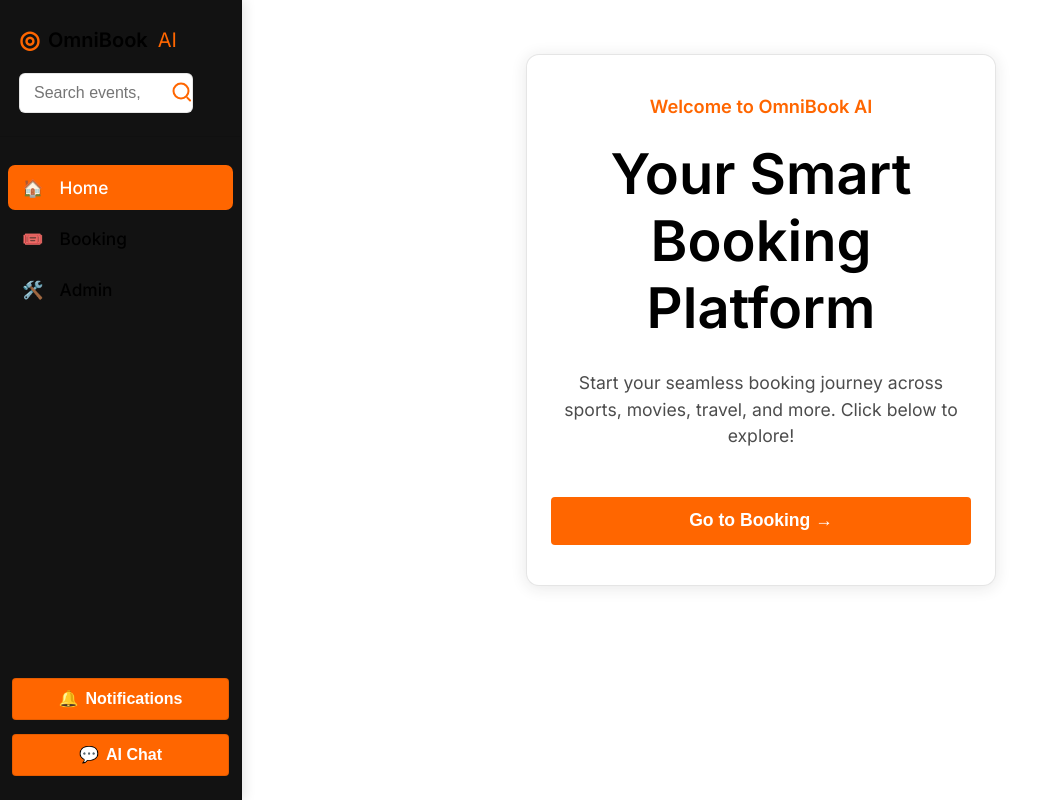
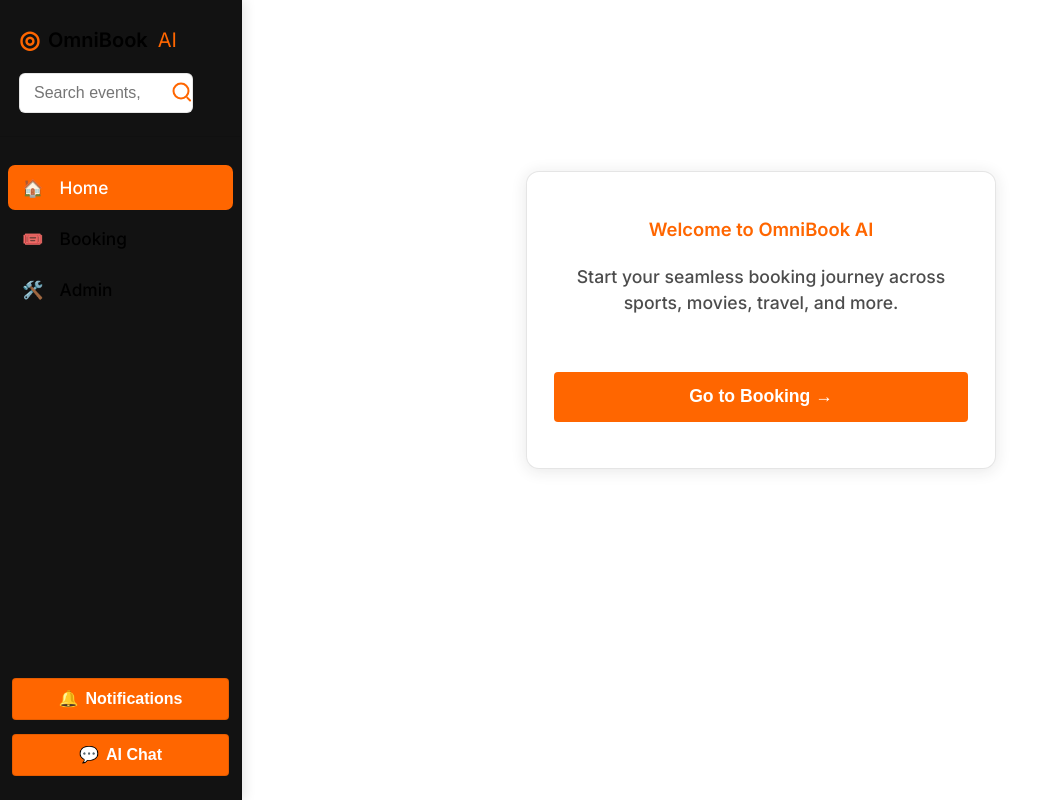
Before and after one commit to Workflow-Manager-admin/omnibook-ai-16339-5bd977bd, a React (Create React App) app in the folder omni_book_ai/: page / in a window 1280 px wide. Shown: the whole page, without its empty margins (0-1051 px from the left). Built offline with nearby package versions, Linux system fonts and the light colour scheme.

Commit message:
Auto-commit: Changes as of 2025-05-30T03:43:50.278386+00:00

```diff
--- a/omni_book_ai/src/App.js
+++ b/omni_book_ai/src/App.js
@@ -12,7 +12,7 @@ import { NavLink, Routes, Route, Outlet } from 'react-router-dom';
 
 /**
  * PUBLIC_INTERFACE
- * Home page: Simple welcome message and navigation button to the Booking page.
+ * Home page: Only a welcome message and button to navigate to Booking page.
  */
 import { useNavigate } from 'react-router-dom'; // Import navigation hook
 
@@ -20,22 +20,23 @@ function Home() {
   const navigate = useNavigate();
   return (
     <div className="main-content-inner single-page" style={{ display: 'flex', justifyContent: 'center', alignItems: 'center', minHeight: '80vh' }}>
-      <div className="card-section" style={{ textAlign: 'center', maxWidth: 470, margin: '0 auto', padding: '40px 24px' }}>
-        <div className="subtitle" style={{ color: 'var(--kavia-orange)', fontWeight: 600, marginBottom: 8, fontSize: '1.14em' }}>
+      <div className="card-section" style={{ textAlign: 'center', maxWidth: 470, margin: '0 auto', padding: '46px 27px' }}>
+        <div className="subtitle" style={{ color: 'var(--kavia-orange)', fontWeight: 600, marginBottom: 8, fontSize: '1.15em' }}>
           Welcome to OmniBook AI
         </div>
-        <div className="title" style={{ marginBottom: 12 }}>Your Smart Booking Platform</div>
-        <div className="description" style={{ marginBottom: 32 }}>
-          Start your seamless booking journey across sports, movies, travel, and more. Click below to explore!
+        <div className="description" style={{ marginBottom: 36, fontWeight: 500 }}>
+          Start your seamless booking journey across sports, movies, travel, and more.
         </div>
-        <button className="btn btn-large"
+        <button
+          className="btn btn-large"
           style={{
             background: 'var(--kavia-orange)',
             color: 'var(--button-text-contrast)',
             fontWeight: 600,
             fontSize: '1.1rem',
-            minWidth: 140,
-            padding: '13px 32px'
+            minWidth: 160,
+            padding: '14px 38px',
+            marginTop: 4
           }}
           onClick={() => navigate('/booking')}
           aria-label="Go to booking page"
```
Also changed, not shown: 2 other files (tests, documents, lock files or other folders).
